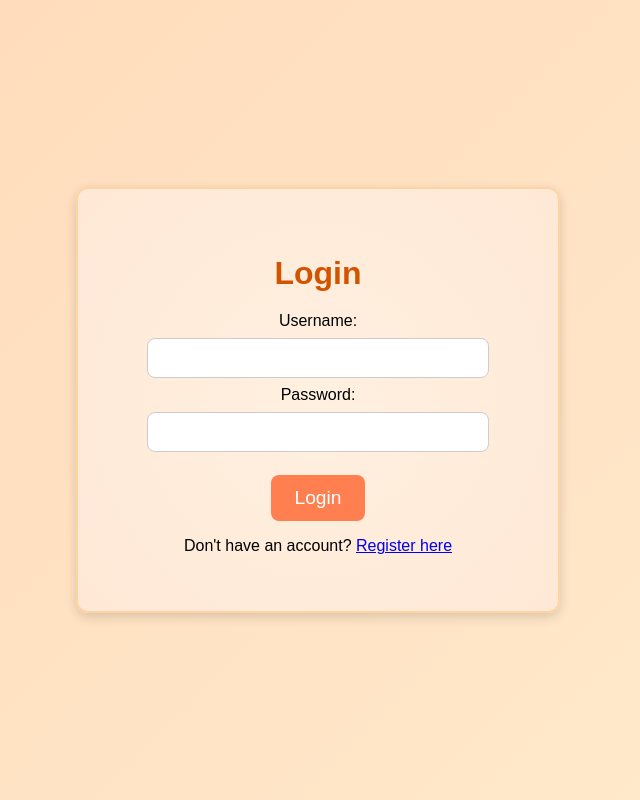
After one commit to yumajke/guess_the_flag_f2f, a Flask app: page /login in a window 1280 px wide. The commit adds this page. Shown: the whole page, without its empty margins (322-962 px from the left). Run offline with Flask 3, Linux system fonts and the light colour scheme.

Commit message:
Added login system

```diff
--- a/main.py
+++ b/main.py
@@ -1,9 +1,29 @@
-from flask import Flask, jsonify, request, render_template
+from flask import Flask, render_template, request, redirect, url_for, session, jsonify
+from flask_sqlalchemy import SQLAlchemy
+from werkzeug.security import generate_password_hash, check_password_hash
 import random
 
 app = Flask(__name__)
+app.secret_key = 'your_secret_key_here'  # Задайте секретный ключ
+app.config['SQLALCHEMY_DATABASE_URI'] = 'sqlite:///game.db'
+db = SQLAlchemy(app)
 
-# Sample data for flags and countries
+
+# Модель пользователя
+class User(db.Model):
+    id = db.Column(db.Integer, primary_key=True)
+    username = db.Column(db.String(150), unique=True, nullable=False)
+    password_hash = db.Column(db.String(256), nullable=False)
+    best_score = db.Column(db.Integer, default=0)
+
+    def set_password(self, password):
+        self.password_hash = generate_password_hash(password)
+
+    def check_password(self, password):
+        return check_password_hash(self.password_hash, password)
+
+
+# Данные флагов
 flags = {
     "france.png": "France",
     "germany.png": "Germany",
@@ -42,11 +62,50 @@ flags = {
     "finland.png": "Finland",
 }
 
-# Route to serve the main HTML file
+
+@app.route('/register', methods=['GET', 'POST'])
+def register():
+    if request.method == 'POST':
+        username = request.form['username']
+        password = request.form['password']
+        if User.query.filter_by(username=username).first():
+            return "User already exists."
+        user = User(username=username)
+        user.set_password(password)
+        db.session.add(user)
+        db.session.commit()
+        session['username'] = username
+        return redirect(url_for('index'))
+    return render_template('register.html')
+
+
+@app.route('/login', methods=['GET', 'POST'])
+def login():
+    if request.method == 'POST':
+        username = request.form['username']
+        password = request.form['password']
+        user = User.query.filter_by(username=username).first()
+        if user and user.check_password(password):
+            session['username'] = username
+            return redirect(url_for('index'))
+        return "Invalid credentials."
+    return render_template('login.html')
+
+
+@app.route('/logout')
+def logout():
+    session.pop('username', None)
+    return redirect(url_for('index'))
+
+
+# Главная страница
 @app.route('/')
 def index():
-    return render_template('index.html')  # Make sure 'index.html' is in the 'templates' folder
+    username = session.get('username')
+    return render_template('index.html', username=username)
 
+
+# Эндпоинт для получения флага
 @app.route('/get_flag', methods=['GET'])
 def get_flag():
     correct_flag, correct_country = random.choice(list(flags.items()))
@@ -60,13 +119,35 @@ def get_flag():
         "correct_answer": correct_country
     })
 
+
+# Проверка ответа
 @app.route('/check_answer', methods=['POST'])
 def check_answer():
     data = request.json
     if data['user_answer'] == data['correct_answer']:
+        # Если пользователь авторизован, обновляем лучший результат
+        username = session.get('username')
+        if username:
+            user = User.query.filter_by(username=username).first()
+            if user:
+                current_score = data.get('current_streak', 0)
+                if current_score > user.best_score:
+                    user.best_score = current_score
+                    db.session.commit()
         return jsonify({"result": "Correct!"})
     else:
         return jsonify({"result": "Try again!"})
 
+
+# Лидерборд: вывод топ-10 пользователей по лучшему результату
+@app.route('/leaderboard', methods=['GET'])
+def leaderboard():
+    users = User.query.order_by(User.best_score.desc()).limit(10).all()
+    leaderboard_data = [{"username": u.username, "best_score": u.best_score} for u in users]
+    return render_template('leaderboard.html', leaderboard=leaderboard_data)
+
+
 if __name__ == '__main__':
+    with app.app_context():
+        db.create_all()  # Создаем таблицы внутри контекста приложения
     app.run(debug=True)
--- a/static/styles.css
+++ b/static/styles.css
@@ -179,3 +157,139 @@ body {
     font-size: 1.2rem;
     margin: 20px 0;
 }
+
+/* Form Styles (Login/Register) */
+.form-container {
+    background: radial-gradient(circle, #fff0e0 0%, #ffe8d6 100%);
+    border: 2px solid #ffd4a3;
+    border-radius: 12px;
+    box-shadow: 0 4px 12px rgba(0, 0, 0, 0.15);
+    padding: 40px;
+    text-align: center;
+    margin: 20px;
+    max-width: 400px;
+    width: 90%;
+}
+
+.form-container h2 {
+    font-size: 2rem;
+    color: #d35400;
+    margin-bottom: 20px;
+}
+
+.form-container input {
+    margin: 8px 0;
+    padding: 10px;
+    border-radius: 8px;
+    border: 1px solid #ccc;
+    width: 80%;
+    font-size: 1rem;
+}
+
+.form-container button {
+    margin-top: 15px;
+    padding: 12px 24px;
+    font-size: 1.2rem;
+    background-color: #FF7F50;
+    color: white;
+    border: none;
+    border-radius: 8px;
+    cursor: pointer;
+    transition: background-color 0.3s, transform 0.1s;
+}
+
+.form-container button:hover {
+    background-color: #FF6347;
+    transform: scale(1.05);
+}
+
+.leaderboard-container {
+  text-align: center;
+  background: radial-gradient(circle, #fff0e0 0%, #ffe8d6 100%);
+  border: 2px solid #ffd4a3;
+  border-radius: 12px;
+  box-shadow: 0 4px 12px rgba(0, 0, 0, 0.15);
+  padding: 40px;
+  margin: 20px;
+  max-width: 600px;
+  width: 90%;
+}
+
+.leaderboard-container h2 {
+  font-size: 2rem;
+  color: #d35400;
+  margin-bottom: 20px;
+}
+
+.leaderboard-container ul {
+  list-style-type: none;
+  padding: 0;
+}
+
+.leaderboard-container li {
+  margin: 10px 0;
+  font-size: 1.2rem;
+}
+
+.leaderboard-container a {
+  display: inline-block;
+  margin-top: 20px;
+  padding: 12px 24px;
+  font-size: 1rem;
+  background-color: #FF7F50;
+  color: white;
+  text-decoration: none;
+  border-radius: 8px;
+  transition: background-color 0.3s, transform 0.1s;
+}
+
+.leaderboard-container a:hover {
+  background-color: #FF6347;
+  transform: scale(1.05);
+}
+
+/* Welcome text styling */
+.welcome-text {
+    font-size: 2.8rem;
+    color: #d35400;
+    margin: 0;
+    margin-bottom: 10px;
+    text-align: center;
+}
+
+/* Новый стиль для контейнера с логином/регистрацией/выходом */
+.user-info-container {
+    position: fixed;
+    top: 10px;
+    right: 10px;
+    display: flex;
+    flex-direction: column;
+    align-items: flex-end;
+    gap: 5px;
+}
+
+/* Стиль текста Logged in as ... */
+.user-info {
+    font-size: 0.9rem;
+    color: gray;
+    margin: 0;
+    padding: 5px;
+}
+
+/* Стили для кнопок входа/регистрации/выхода */
+.auth-button {
+    display: block;
+    padding: 6px 12px;
+    font-size: 1rem;
+    background-color: #d3d3d3;
+    color: black;
+    text-decoration: none;
+    border: none;
+    border-radius: 6px;
+    transition: background-color 0.3s, transform 0.1s;
+}
+
+.auth-button:hover {
+    background-color: #a9a9a9;
+    transform: scale(1.05);
+}
--- /dev/null
+++ b/templates/login.html
@@ -0,0 +1,22 @@
+<!DOCTYPE html>
+<html lang="en">
+<head>
+    <meta charset="UTF-8">
+    <title>Login</title>
+    <!-- Подключаем общий файл стилей -->
+    <link rel="stylesheet" href="{{ url_for('static', filename='styles.css') }}">
+</head>
+<body>
+    <div class="form-container">
+        <h2>Login</h2>
+        <form method="post">
+            <label>Username:</label><br>
+            <input type="text" name="username" required><br>
+            <label>Password:</label><br>
+            <input type="password" name="password" required><br>
+            <button type="submit">Login</button>
+        </form>
+        <p>Don't have an account? <a href="{{ url_for('register') }}">Register here</a></p>
+    </div>
+</body>
+</html>
```
Also changed, not shown: other parts of static/styles.css (+22 -44 lines), static/script.js (+18 -30 lines), templates/index.html (+30 -27 lines), templates/leaderboard.html (added, +19 -0 lines), templates/register.html (added, +22 -0 lines), instance/game.db (added). Lines whose indentation alone changed are shown as unchanged.
